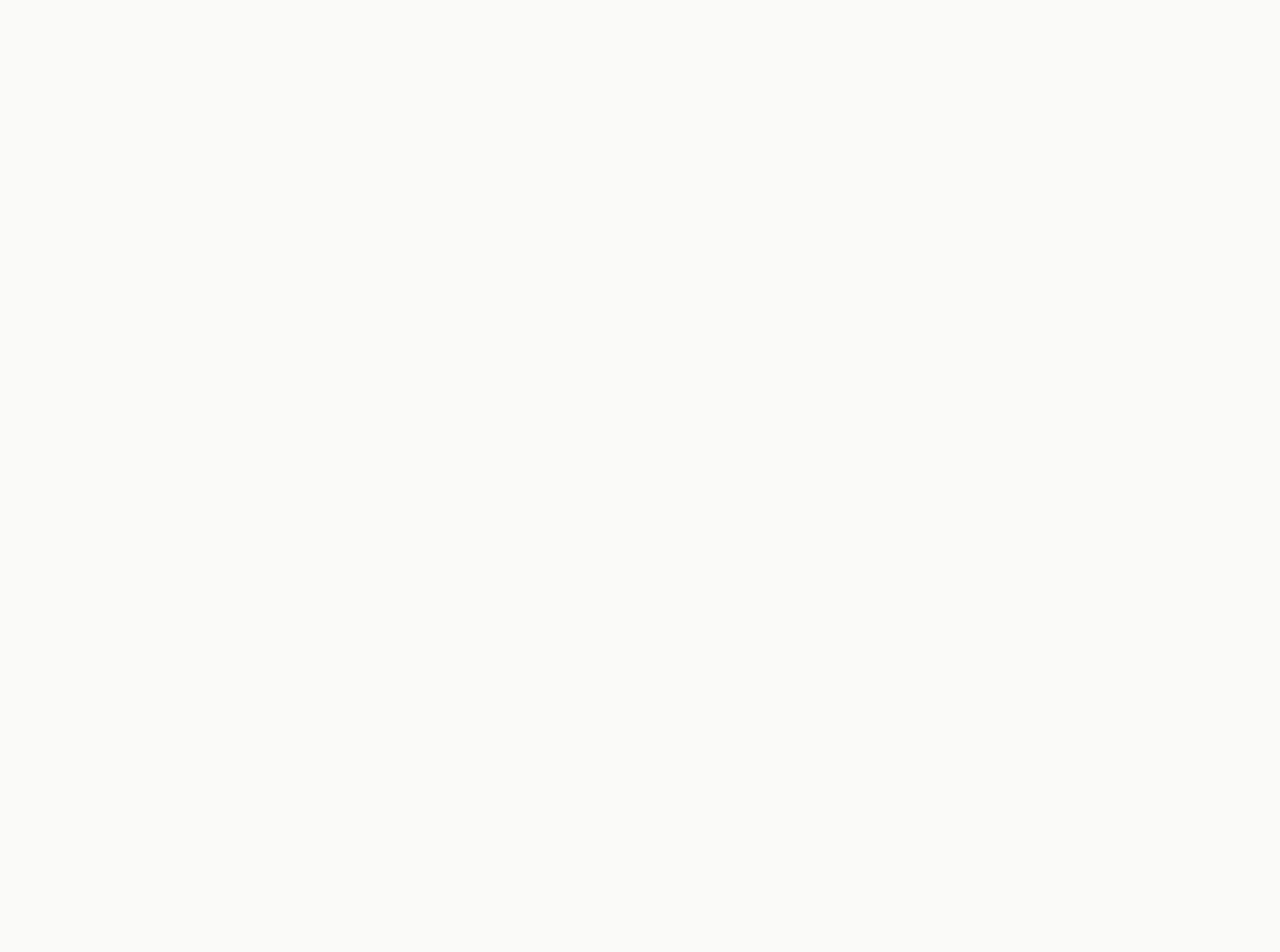
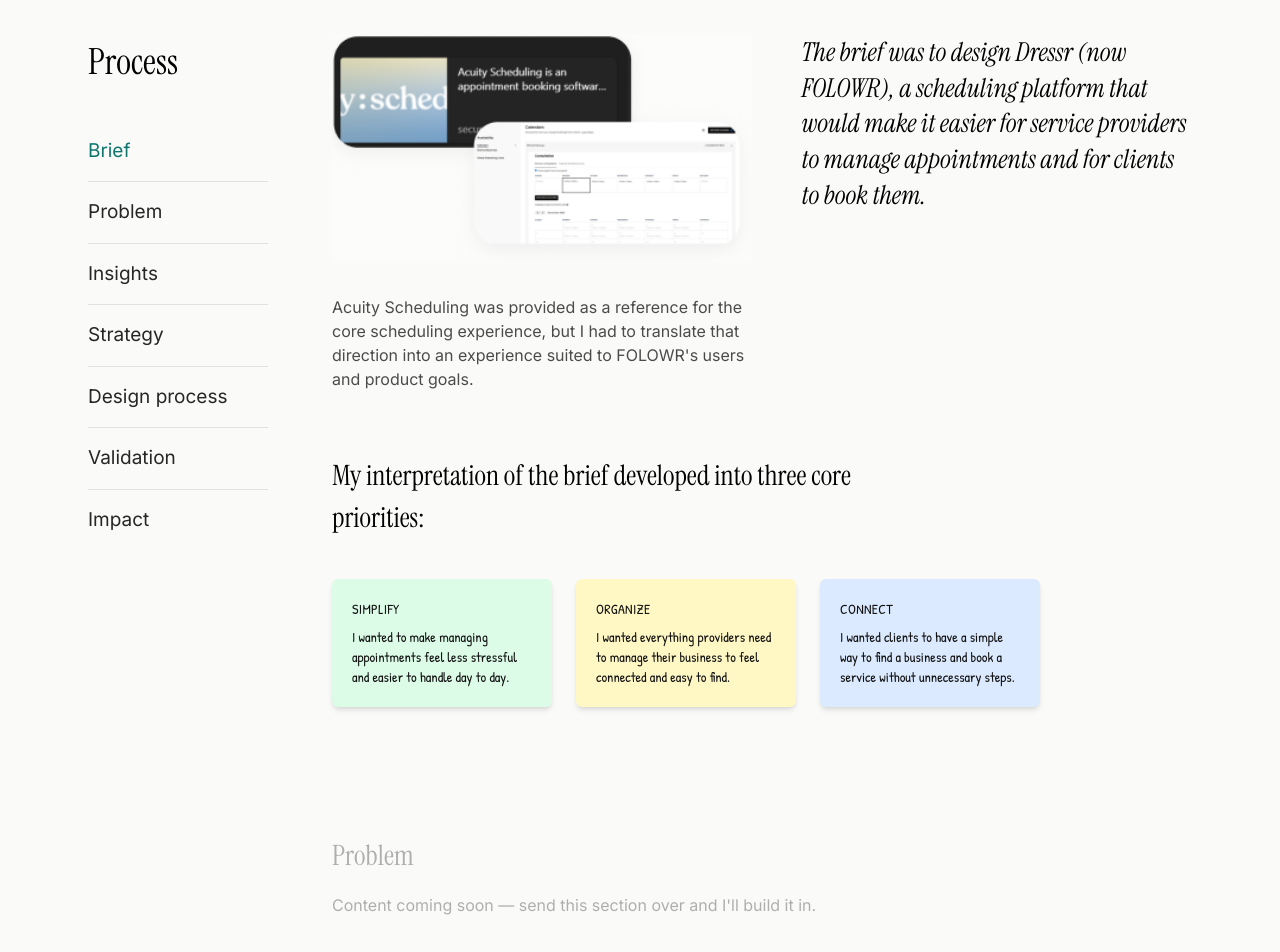
Before and after one commit to Ebunoluwaoyetunji/Portfolio, a React (Vite) app: page /work/appointment-scheduling in a window 1280 px wide. Shown: the part 720-1672 px from the top of the page. Before the commit the page ends 800 px from the top, so only its background shows below. Built offline with nearby package versions, Linux system fonts and the light colour scheme.

Commit message:
Update WorkDetail.jsx

```diff
--- a/src/pages/WorkDetail.jsx
+++ b/src/pages/WorkDetail.jsx
@@ -1,5 +1,17 @@
+import { useEffect, useRef, useState } from "react";
 import Nav from "../components/Nav";
 import detailHeroDashboard from "../assets/images/detail-hero-dashboard.png";
+import briefMockups from "../assets/images/brief-mockups.png";
+
+const PROCESS_SECTIONS = [
+  { id: "brief", label: "Brief" },
+  { id: "problem", label: "Problem" },
+  { id: "insights", label: "Insights" },
+  { id: "strategy", label: "Strategy" },
+  { id: "design-process", label: "Design process" },
+  { id: "validation", label: "Validation" },
+  { id: "impact", label: "Impact" },
+];
 
 export default function WorkDetail() {
   return (
@@ -8,7 +20,6 @@
 
       {/* Hero */}
       <section className="relative bg-[#e9e9e9] overflow-hidden">
-        {/* Soft blurred dot pattern background */}
         <div
           className="absolute inset-0 opacity-70"
           style={{
@@ -39,6 +50,172 @@
           </div>
         </div>
       </section>
+
+      {/* Process */}
+      <ProcessSection />
     </div>
   );
 }
+
+function ProcessSection() {
+  const [active, setActive] = useState("brief");
+  const sectionRefs = useRef({});
+
+  useEffect(() => {
+    const observer = new IntersectionObserver(
+      (entries) => {
+        entries.forEach((entry) => {
+          if (entry.isIntersecting) {
+            setActive(entry.target.id);
+          }
+        });
+      },
+      { rootMargin: "-140px 0px -60% 0px", threshold: 0 }
+    );
+
+    Object.values(sectionRefs.current).forEach((el) => {
+      if (el) observer.observe(el);
+    });
+
+    return () => observer.disconnect();
+  }, []);
+
+  const handleClick = (id) => {
+    setActive(id);
+    sectionRefs.current[id]?.scrollIntoView({
+      behavior: "smooth",
+      block: "start",
+    });
+  };
+
+  return (
+    <div className="max-w-[1200px] mx-auto px-6 md:px-12 py-24 grid md:grid-cols-[180px_1fr] gap-16">
+      {/* Sticky sidebar nav */}
+      <nav className="hidden md:block sticky top-40 self-start h-fit">
+        <p className="font-serif text-[36px] text-black mb-8">Process</p>
+        <ul>
+          {PROCESS_SECTIONS.map((section, i) => (
+            <li key={section.id}>
+              <button
+                onClick={() => handleClick(section.id)}
+                className={`block w-full text-left py-4 text-[19px] transition-colors ${
+                  active === section.id
+                    ? "text-accent-2"
+                    : "text-black/85 hover:text-accent-2"
+                } ${i !== PROCESS_SECTIONS.length - 1 ? "border-b border-black/10" : ""}`}
+              >
+                {section.label}
+              </button>
+            </li>
+          ))}
+        </ul>
+      </nav>
+
+      {/* Section content */}
+      <div>
+        <section
+          id="brief"
+          ref={(el) => (sectionRefs.current.brief = el)}
+          className="process-section mb-32"
+        >
+          <div className="grid md:grid-cols-[1.1fr_1fr] gap-10 items-start mb-8">
+            <img
+              src={briefMockups}
+              alt="Acuity Scheduling reference and early FOLOWR calendar mockup"
+              className="w-full max-w-[420px] h-auto"
+            />
+            <blockquote className="font-serif italic text-[22px] md:text-[26px] leading-snug text-black">
+              The brief was to design Dressr (now FOLOWR), a scheduling
+              platform that would make it easier for service providers to
+              manage appointments and for clients to book them.
+            </blockquote>
+          </div>
+
+          <p className="text-[16px] text-black/70 max-w-[440px] mb-16">
+            Acuity Scheduling was provided as a reference for the core
+            scheduling experience, but I had to translate that direction
+            into an experience suited to FOLOWR's users and product goals.
+          </p>
+
+          <p className="font-serif text-[26px] md:text-[28px] text-black max-w-[600px] mb-10">
+            My interpretation of the brief developed into three core
+            priorities:
+          </p>
+
+          <div className="flex flex-wrap gap-6">
+            <PriorityNote color="#dcfce7" label="SIMPLIFY">
+              I wanted to make managing appointments feel less stressful
+              and easier to handle day to day.
+            </PriorityNote>
+            <PriorityNote color="#fff8c5" label="ORGANIZE">
+              I wanted everything providers need to manage their business
+              to feel connected and easy to find.
+            </PriorityNote>
+            <PriorityNote color="#dbeafe" label="CONNECT">
+              I wanted clients to have a simple way to find a business and
+              book a service without unnecessary steps.
+            </PriorityNote>
+          </div>
+        </section>
+
+        <PlaceholderSection
+          id="problem"
+          label="Problem"
+          refCallback={(el) => (sectionRefs.current.problem = el)}
+        />
+        <PlaceholderSection
+          id="insights"
+          label="Insights"
+          refCallback={(el) => (sectionRefs.current.insights = el)}
+        />
+        <PlaceholderSection
+          id="strategy"
+          label="Strategy"
+          refCallback={(el) => (sectionRefs.current.strategy = el)}
+        />
+        <PlaceholderSection
+          id="design-process"
+          label="Design process"
+          refCallback={(el) => (sectionRefs.current["design-process"] = el)}
+        />
+        <PlaceholderSection
+          id="validation"
+          label="Validation"
+          refCallback={(el) => (sectionRefs.current.validation = el)}
+        />
+        <PlaceholderSection
+          id="impact"
+          label="Impact"
+          refCallback={(el) => (sectionRefs.current.impact = el)}
+        />
+      </div>
+    </div>
+  );
+}
+
+function PriorityNote({ color, label, children }) {
+  return (
+    <div
+      className="rounded-[6px] p-5 w-[220px] text-[14px] leading-[20px] text-primary shadow-md font-hand"
+      style={{ backgroundColor: color }}
+    >
+      <p className="font-medium mb-2 tracking-wide">{label}</p>
+      <p>{children}</p>
+    </div>
+  );
+}
+
+function PlaceholderSection({ id, label, refCallback }) {
+  return (
+    <section
+      id={id}
+      ref={refCallback}
+      className="process-section mb-32 min-h-[300px]"
+    >
+      <p className="font-serif text-[28px] text-black/30">{label}</p>
+      <p className="text-[16px] text-black/30 mt-4">
+        Content coming soon — send this section over and I'll build it in.
+      </p>
+    </section>
+  );
+}
```
